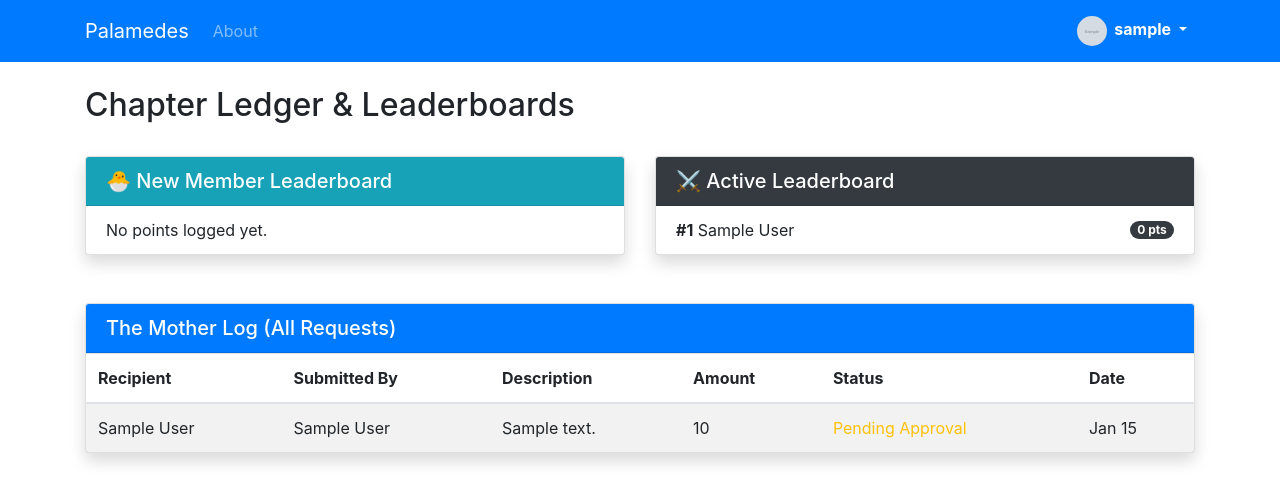
After one commit to dannguyen111/palamedes, a Django app: page /dashboard/ledger/ in a window 1280 px wide. The commit adds this page. Shown: the top 503 px of the page. Run offline with Django 5.2, Linux system fonts and the light colour scheme; a user stored in the database is signed in; tables that the repository leaves empty hold one stand-in row (values such as "Sample post"); grey boxes marked "Sample" are stand-in pictures.

Commit message:
added leaderboards & logs

```diff
--- /dev/null
+++ b/palamedes/dashboard/templates/dashboard/ledger.html
@@ -0,0 +1,96 @@
+{% extends "homepage/base.html" %}
+
+{% block content %}
+<div class="row mb-4">
+    <div class="col-md-12">
+        <h2>Chapter Ledger & Leaderboards</h2>
+    </div>
+</div>
+
+<div class="row mb-5">
+    <div class="col-md-6">
+        <div class="card shadow">
+            <div class="card-header bg-info text-white">
+                <h5 class="mb-0">🐣 New Member Leaderboard</h5>
+            </div>
+            <ul class="list-group list-group-flush">
+                {% for entry in nm_leaderboard %}
+                <li class="list-group-item d-flex justify-content-between align-items-center">
+                    <span>
+                        <strong>#{{ forloop.counter }}</strong> {{ entry.first_name }} {{ entry.last_name }}
+                    </span>
+                    <span class="badge badge-primary badge-pill">{{ entry.total_points }} pts</span>
+                </li>
+                {% empty %}
+                <li class="list-group-item">No points logged yet.</li>
+                {% endfor %}
+            </ul>
+        </div>
+    </div>
+
+    {% if user.role != 'NM' %}
+    <div class="col-md-6">
+        <div class="card shadow">
+            <div class="card-header bg-dark text-white">
+                <h5 class="mb-0">⚔️ Active Leaderboard</h5>
+            </div>
+            <ul class="list-group list-group-flush">
+                {% for entry in active_leaderboard %}
+                <li class="list-group-item d-flex justify-content-between align-items-center">
+                    <span>
+                        <strong>#{{ forloop.counter }}</strong> {{ entry.first_name }} {{ entry.last_name }}
+                    </span>
+                    <span class="badge badge-dark badge-pill">{{ entry.total_points }} pts</span>
+                </li>
+                {% empty %}
+                <li class="list-group-item">No points logged yet.</li>
+                {% endfor %}
+            </ul>
+        </div>
+    </div>
+    {% endif %}
+</div>
+
+{% if user.role != 'NM' %}
+<div class="card shadow">
+    <div class="card-header bg-primary text-white">
+        <h5 class="mb-0">The Mother Log (All Requests)</h5>
+    </div>
+    <div class="table-responsive">
+        <table class="table table-striped mb-0">
+            <thead>
+                <tr>
+                    <th>Recipient</th>
+                    <th>Submitted By</th>
+                    <th>Description</th>
+                    <th>Amount</th>
+                    <th>Status</th>
+                    <th>Date</th>
+                </tr>
+            </thead>
+            <tbody>
+                {% for point in full_log %}
+                <tr>
+                    <td>{{ point.user.first_name }} {{ point.user.last_name }}</td>
+                    <td>{{ point.submitted_by.first_name }} {{ point.submitted_by.last_name }}</td>
+                    <td>{{ point.description }}</td>
+                    <td>{{ point.amount }}</td>
+                    <td>
+                        {% if point.status == 'APPROVED' %}
+                        <span class="text-success">Approved</span>
+                        {% elif point.status == 'REJECTED' %}
+                        <span class="text-danger">Rejected</span>
+                        {% else %}
+                        <span class="text-warning">{{ point.get_status_display }}</span>
+                        {% endif %}
+                    </td>
+                    <td>{{ point.date_submitted|date:"M d" }}</td>
+                </tr>
+                {% endfor %}
+            </tbody>
+        </table>
+    </div>
+</div>
+{% endif %}
+
+{% endblock %}
--- a/palamedes/dashboard/urls.py
+++ b/palamedes/dashboard/urls.py
@@ -7,4 +7,5 @@ urlpatterns = [
     path('points/assign/', views.assign_points, name='assign_points'),
     path('inbox/', views.inbox, name='inbox'),
     path('points/manage/<int:pk>/', views.manage_point_request, name='manage_point'),
+    path('ledger/', views.chapter_ledger, name='chapter_ledger'),
 ]
--- a/palamedes/dashboard/views.py
+++ b/palamedes/dashboard/views.py
@@ -2,8 +2,10 @@ from django.shortcuts import render, redirect, get_object_or_404
 from django.contrib import messages
 from django.contrib.auth.decorators import login_required
 from django.db.models import Sum, Q
+from django.db.models.functions import Coalesce
 from .models import HousePoint, Due, Task, Announcement
 from .forms import NMPointRequestForm, ActivePointRequestForm, DirectPointAssignmentForm
+from users.models import CustomUser
 
 @login_required
 def dashboard(request):
@@ -183,3 +185,37 @@ def manage_point_request(request, pk):
                 messages.error(request, "Invalid amount for counter-offer.")
 
     return redirect('inbox')
+
+@login_required
+def chapter_ledger(request):
+    user = request.user
+    chapter = user.chapter
+
+    # Leaderboards (Group by User, Sum Amount)
+    # We only count APPROVED points
+    leaderboard_data = CustomUser.objects.filter(chapter=chapter).annotate(
+        total_points=Coalesce(
+            Sum('points_received__amount', filter=Q(points_received__status='APPROVED')),
+            0
+        )
+    ).order_by('-total_points')
+
+    # Separate into two lists in Python
+    active_leaderboard = [u for u in leaderboard_data if u.role != 'NM']
+    nm_leaderboard = [u for u in leaderboard_data if u.role == 'NM']
+
+    # Mother Log (Every request ever)
+    # Only Actives can see the full log
+    full_log = []
+    if user.role != 'NM':
+        full_log = HousePoint.objects.filter(chapter=chapter).order_by('-date_submitted')
+    # NM can see NM logs
+    else:
+        full_log = HousePoint.objects.filter(chapter=chapter, user__role='NM').order_by('-date_submitted')
+
+    context = {
+        'active_leaderboard': active_leaderboard,
+        'nm_leaderboard': nm_leaderboard,
+        'full_log': full_log
+    }
+    return render(request, 'dashboard/ledger.html', context)
```
Also changed, not shown: palamedes/dashboard/templates/dashboard/dashboard.html (+10 -0 lines).
